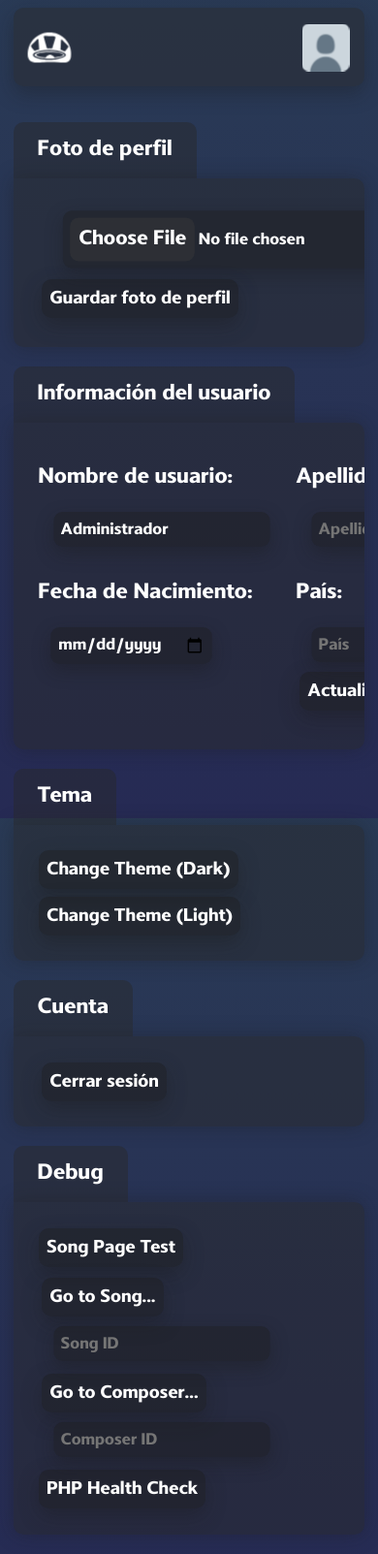
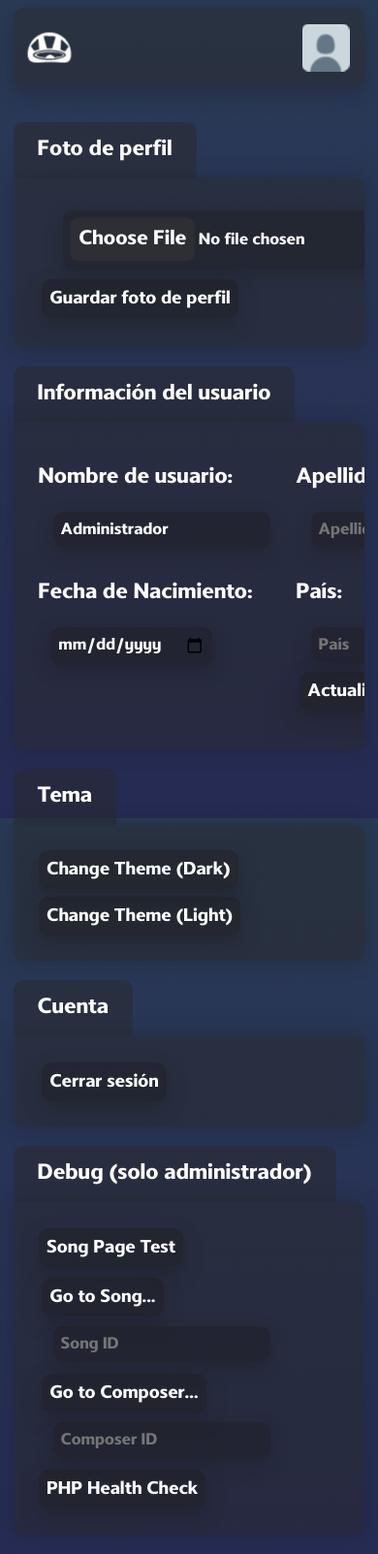
Before and after one commit to macarronesdequeso/findmus, a PHP site: page /preferences.php in a window 390 px wide. Shown: the whole page at 97% size. Run offline with PHP 8.4, Linux system fonts and the light colour scheme; a user stored in the database is signed in; data comes from the database, SQL or seed files in the repository.

Commit message:
Cambios menores

```diff
--- a/preferences.php
+++ b/preferences.php
@@ -11,7 +11,7 @@ if (!isset($_SESSION['username'])) {
 if (isset($_POST['logout'])) {
     session_unset();
     session_destroy();
-    header("Location: index");
+    header("Location: /");
     exit();
 }
 
@@ -126,7 +126,7 @@ require_once 'scripts/userManager.php';
     </div>
 
     <?php if ($isAdmin == 1): ?>
-        <label>Debug</label>
+        <label>Debug (solo administrador)</label>
         <div class="menuDiv">
             <a href="songTest.html"><button>Song Page Test</button></a>
             <form action="/song" method="get">
--- a/recover.php
+++ b/recover.php
@@ -1,5 +1,5 @@
 <!DOCTYPE html>
-<html lang="en">
+<html lang="es">
 <head>
     <meta charset="UTF-8">
     <meta name="viewport" content="width=device-width, initial-scale=1.0">
--- a/styles/index.css
+++ b/styles/index.css
@@ -68,6 +68,7 @@ form {
 }
 
 .menuDiv {
+    overflow: auto;
     margin-left: 1.5%;
     margin-right: 1.5%;
     height: auto;
@@ -117,6 +118,7 @@ form {
     position: absolute;
     bottom: 0;
     margin: auto;
+    overflow: auto;
     opacity: 0;
 }
 
@@ -131,10 +133,6 @@ form {
 }
 
 @media (max-width: 600px) {
-    .menuDiv {
-        overflow: scroll;
-    }
-
     .homeContainer {
         margin-bottom: 10%;
     }
```
